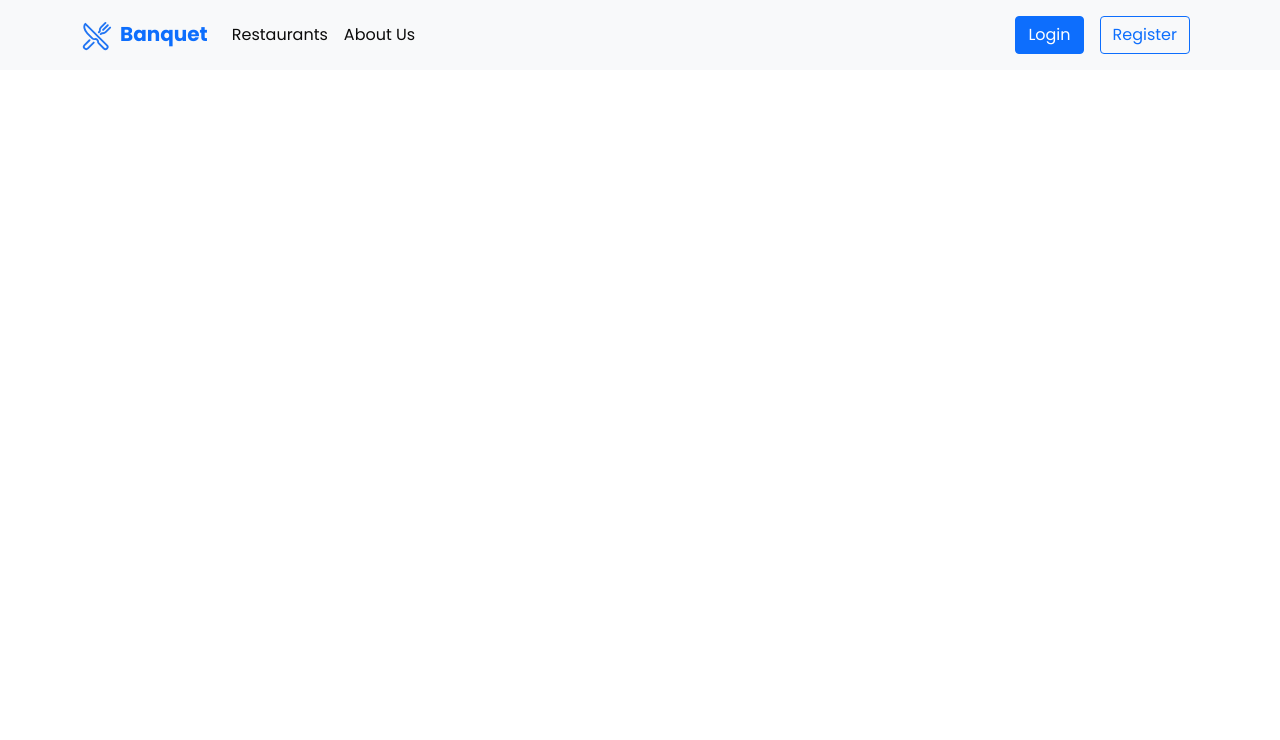
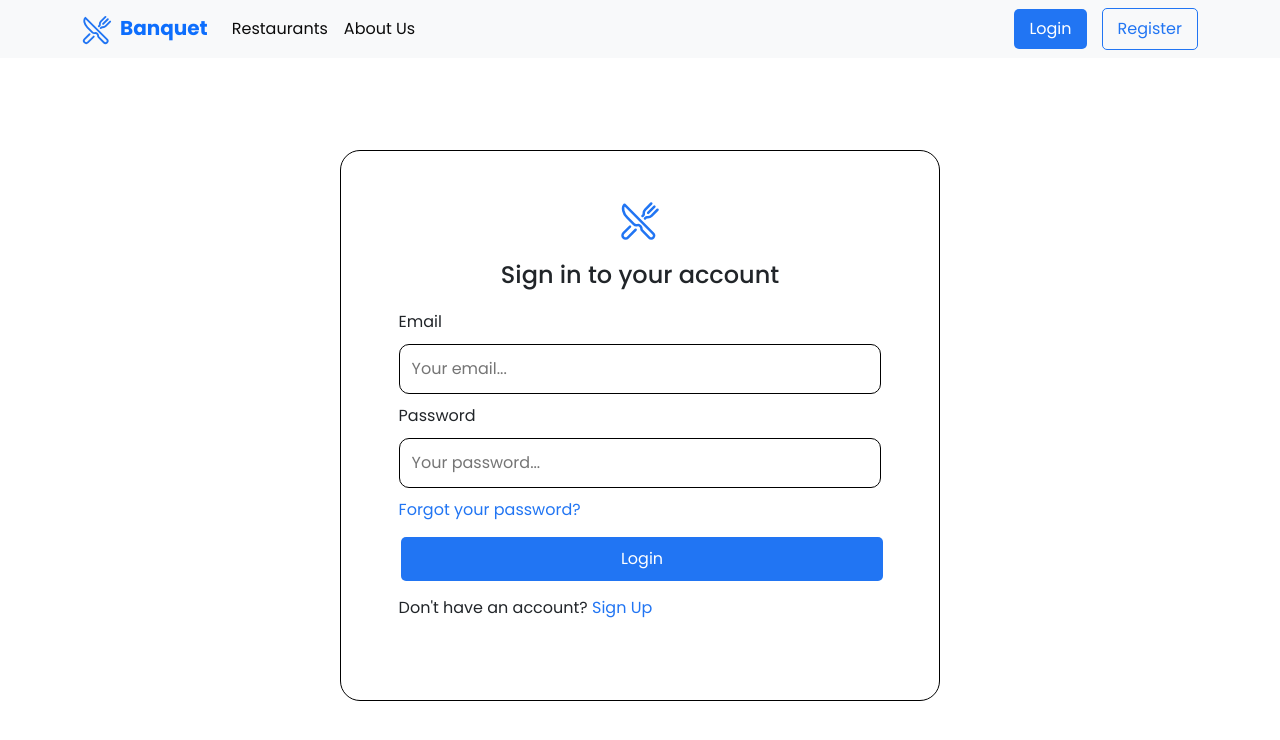
Before and after one commit to winaldomanurung/banquet-fe, a React (Create React App) app: page /login in a window 1280 px wide. Shown: the top 740 px of the page. Built offline with nearby package versions, Linux system fonts and the light colour scheme.

Commit message:
hero section fix and make login and register page

```diff
--- a/src/App.js
+++ b/src/App.js
@@ -5,6 +5,8 @@ import HeroSection from "./components/HeroSection";
 import NavigationBar from "./components/NavigationBar";
 import Restaurants from "./components/Restaurants";
 import About from "./components/About";
+import LoginForm from "./components/LoginForm";
+import RegisterForm from "./components/RegisterForm";
 
 function App() {
   return (
@@ -13,7 +15,9 @@ function App() {
       <Routes>
         <Route path="/" element={<HeroSection />} />
         <Route path="/restaurants" element={<Restaurants />} />
-        <Route path="/about" element={<About />} />
+        <Route path="about" element={<About />} />
+        <Route path="/login" element={<LoginForm />} />
+        <Route path="/register" element={<RegisterForm />} />
       </Routes>
     </BrowserRouter>
   );
--- a/src/components/HeroSection.js
+++ b/src/components/HeroSection.js
@@ -5,22 +5,14 @@ import styles from "./HeroSection.module.css";
 function HeroSection() {
   return (
     <div className={styles.container}>
-      {/* <div className={styles.blob}>
-        <svg
-          xmlnsXlink="http://www.w3.org/1999/xlink"
-          version="1.1"
-          xmlns="http://www.w3.org/2000/svg"
-          viewBox="0 0 310 350"
-        >
-          <path d="M156.4,339.5c31.8-2.5,59.4-26.8,80.2-48.5c28.3-29.5,40.5-47,56.1-85.1c14-34.3,20.7-75.6,2.3-111  c-18.1-34.8-55.7-58-90.4-72.3c-11.7-4.8-24.1-8.8-36.8-11.5l-0.9-0.9l-0.6,0.6c-27.7-5.8-56.6-6-82.4,3c-38.8,13.6-64,48.8-66.8,90.3c-3,43.9,17.8,88.3,33.7,128.8c5.3,13.5,10.4,27.1,14.9,40.9C77.5,309.9,111,343,156.4,339.5z" />
-        </svg>
-      </div> */}
       <div className={styles["text-container"]}>
-        <p className={styles.text}>
+        <p className={`${styles.text} ${styles.p1}`}>
           Best Culinary Destinations Around Indonesia
         </p>
-        <h1 className={styles.text}>
-          Find the Place to Enjoy and Live a New Experience of Eating
+        <h1 className={`${styles.headline} ${styles.unscrolled}`}>
+          Find Places to <span>Enjoy</span> and <span>Live</span> a New
+          Experience of
+          <span> Eating</span>.
         </h1>
         <p className={styles.text}>
           Just like many things in Indonesia, the food is as diverse as it gets.
--- a/src/components/HeroSection.module.css
+++ b/src/components/HeroSection.module.css
@@ -13,18 +13,38 @@
   padding: 30px 50px;
 }
 
+.p1 {
+  color: #e8630a;
+  font-size: 1.2em;
+  font-weight: 700;
+}
+
 .text {
   padding: 10px 0;
 }
 
+.headline {
+  display: block;
+  color: white;
+  font-size: 60px;
+  font-weight: 900;
+  -webkit-text-stroke: 1px #2175f3;
+}
+
+.headline span,
+p span {
+  color: #2175f3;
+  -webkit-text-stroke: 1px white;
+}
+
 .image-container {
   width: 45vw;
-  border: 1px black solid;
+  /* border: 1px black solid; */
   margin: auto;
 }
 
 .image {
-  border: 1px black solid;
+  /* border: 1px black solid; */
   width: 45vw;
 }
 
@@ -41,38 +61,6 @@
   transform: scale(1.05);
 }
 
-/* .blob {
-  position: absolute;
-  top: 0;
-  left: 0;
-  fill: #023f92;
-  width: 50vmax;
-  z-index: -1;
-  animation: move 10s ease-in-out infinite;
-  transform-origin: 50% 50%;
-}
-
-@keyframes move {
-  0% {
-    transform: scale(1) translate(10px, -30px);
-  }
-  38% {
-    transform: scale(0.8, 1) translate(80vw, 30vh) rotate(160deg);
-  }
-  40% {
-    transform: scale(0.8, 1) translate(80vw, 30vh) rotate(160deg);
-  }
-  78% {
-    transform: scale(1.3) translate(0vw, 50vh) rotate(-20deg);
-  }
-  80% {
-    transform: scale(1.3) translate(0vw, 50vh) rotate(-20deg);
-  }
-  100% {
-    transform: scale(1) translate(10px, -30px);
-  }
-} */
-
 @media only screen and (max-width: 600px) {
   body {
     background-color: lightblue;
--- /dev/null
+++ b/src/components/LoginForm.js
@@ -0,0 +1,50 @@
+import React from "react";
+import styles from "./LoginForm.module.css";
+import { Link } from "react-router-dom";
+import { IoRestaurantOutline } from "react-icons/io5";
+
+function LoginForm() {
+  return (
+    <div className={styles.container}>
+      <div className={styles["login-form"]}>
+        <div className={styles.logo}>
+          <IoRestaurantOutline size={"2.5em"} color="#2175f3" />
+        </div>
+        <h1 className={styles.title}>Sign in to your account</h1>
+        <form className={styles.form}>
+          <label for="email">Email</label>
+          <input
+            type="email"
+            name="email"
+            id="email"
+            placeholder="Your email..."
+            className={styles.input}
+          />
+          <label for="password">Password</label>
+          <input
+            type="password"
+            name="password"
+            id="password"
+            placeholder="Your password..."
+            className={styles.input}
+          />
+          <Link to="/reset-password" className={styles.register}>
+            Forgot your password?
+          </Link>
+
+          <button type="submit" className={styles.login}>
+            Login
+          </button>
+          <div>
+            Don't have an account?{" "}
+            <Link to="/register" className={styles.register}>
+              Sign Up
+            </Link>
+          </div>
+        </form>
+      </div>
+    </div>
+  );
+}
+
+export default LoginForm;
--- /dev/null
+++ b/src/components/LoginForm.module.css
@@ -0,0 +1,64 @@
+.container {
+  padding-top: 150px;
+  margin: auto;
+  width: 90vw;
+  height: 100%;
+}
+
+.logo {
+  display: flex;
+  align-items: center;
+  justify-content: center;
+}
+
+.login-form {
+  margin: auto;
+  width: 600px;
+  border: 1px solid black;
+  border-radius: 20px;
+  padding: 50px 5% 80px;
+}
+
+.title {
+  font-size: 1.5em;
+  margin: 20px auto;
+  text-align: center;
+}
+.form {
+  margin: auto;
+  display: flex;
+  flex-direction: column;
+  /* width: 30%; */
+}
+
+.input {
+  padding: 12px 12px;
+  border-radius: 10px;
+  font-size: 1em;
+  border: 1px solid;
+  margin: 10px 0;
+}
+
+.login {
+  background-color: #2175f3;
+  border: none;
+  color: white;
+  padding: 10px 15px;
+  text-decoration: none;
+  margin: 15px 2px;
+  cursor: pointer;
+  border-radius: 5px;
+  width: 100%;
+}
+
+.register {
+  text-decoration: none;
+  color: #2175f3;
+}
+
+@media only screen and (max-width: 768px) {
+  .login-form {
+    width: 90vw;
+    min-width: 400px;
+  }
+}
--- a/src/components/NavigationBar.js
+++ b/src/components/NavigationBar.js
@@ -2,6 +2,7 @@ import React from "react";
 import { Link } from "react-router-dom";
 import { Navbar, Container, Nav, Button } from "react-bootstrap";
 import { IoRestaurantOutline } from "react-icons/io5";
+import styles from "./NavigationBar.module.css";
 
 function NavigationBar() {
   return (
@@ -32,23 +33,12 @@ function NavigationBar() {
             </Nav.Link>
           </Nav>
           <Nav>
-            <Nav.Link href="#deets">
-              <Button variant="primary">
-                <Link
-                  to="/login"
-                  style={{ textDecoration: "none", color: "#fff" }}
-                >
-                  Login
-                </Link>
-              </Button>
-            </Nav.Link>
-            <Nav.Link eventKey={2} href="#memes">
-              <Button variant="outline-primary">
-                <Link to="/register" style={{ textDecoration: "none" }}>
-                  Register
-                </Link>
-              </Button>
-            </Nav.Link>
+            <Link to="/login" className={styles.login}>
+              Login
+            </Link>
+            <Link to="/register" className={styles.register}>
+              Register
+            </Link>
           </Nav>
         </Navbar.Collapse>
       </Container>
--- /dev/null
+++ b/src/components/NavigationBar.module.css
@@ -0,0 +1,28 @@
+.login {
+  padding: 8px 15px;
+  margin: auto 15px;
+  background-color: #2175f3;
+  color: white;
+  text-decoration: none;
+  border-radius: 5px;
+  transition: all 0.5s ease-in-out;
+}
+
+.login:hover {
+  color: white;
+  background-color: #1e66d3;
+}
+
+.register {
+  padding: 8px 15px;
+  border: 1px solid #2175f3;
+  color: #2175f3;
+  text-decoration: none;
+  border-radius: 5px;
+  transition: all 0.5s ease-in-out;
+}
+
+.register:hover {
+  color: white;
+  background-color: #2175f3;
+}
--- /dev/null
+++ b/src/components/RegisterForm.js
@@ -0,0 +1,63 @@
+import React from "react";
+import styles from "./LoginForm.module.css";
+import { Link } from "react-router-dom";
+import { IoRestaurantOutline } from "react-icons/io5";
+
+function LoginForm() {
+  return (
+    <div className={styles.container}>
+      <div className={styles["login-form"]}>
+        <div className={styles.logo}>
+          <IoRestaurantOutline size={"2.5em"} color="#2175f3" />
+        </div>
+        <h1 className={styles.title}>Create your Banquet account</h1>
+        <form className={styles.form}>
+          <label for="email">Email</label>
+          <input
+            type="email"
+            name="email"
+            id="email"
+            placeholder="Your email..."
+            className={styles.input}
+          />
+          <label for="username">Username</label>
+          <input
+            type="text"
+            name="username"
+            id="username"
+            placeholder="Your username..."
+            className={styles.input}
+          />
+          <label for="password">Password</label>
+          <input
+            type="password"
+            name="password"
+            id="password"
+            placeholder="Your password..."
+            className={styles.input}
+          />
+          <label for="repeat-password">Repeat Password</label>
+          <input
+            type="password"
+            name="repeat-password"
+            id="repeat-password"
+            placeholder="Repeat your password..."
+            className={styles.input}
+          />
+
+          <button type="submit" className={styles.login}>
+            Sign Up
+          </button>
+          <div>
+            Have an account?{" "}
+            <Link to="/login" className={styles.register}>
+              Sign In
+            </Link>
+          </div>
+        </form>
+      </div>
+    </div>
+  );
+}
+
+export default LoginForm;
--- /dev/null
+++ b/src/components/RegisterForm.module.css
@@ -0,0 +1,64 @@
+.container {
+  padding-top: 150px;
+  margin: auto;
+  width: 90vw;
+  height: 100%;
+}
+
+.logo {
+  display: flex;
+  align-items: center;
+  justify-content: center;
+}
+
+.login-form {
+  margin: auto;
+  width: 600px;
+  border: 1px solid black;
+  border-radius: 20px;
+  padding: 50px 5% 80px;
+}
+
+.title {
+  font-size: 1.5em;
+  margin: 20px auto;
+  text-align: center;
+}
+.form {
+  margin: auto;
+  display: flex;
+  flex-direction: column;
+  /* width: 30%; */
+}
+
+.input {
+  padding: 12px 12px;
+  border-radius: 10px;
+  font-size: 1em;
+  border: 1px solid;
+  margin: 10px 0;
+}
+
+.login {
+  background-color: #2175f3;
+  border: none;
+  color: white;
+  padding: 10px 15px;
+  text-decoration: none;
+  margin: 15px 2px;
+  cursor: pointer;
+  border-radius: 5px;
+  width: 100%;
+}
+
+.register {
+  text-decoration: none;
+  color: #2175f3;
+}
+
+@media only screen and (max-width: 768px) {
+  .login-form {
+    width: 90vw;
+    min-width: 400px;
+  }
+}
```
